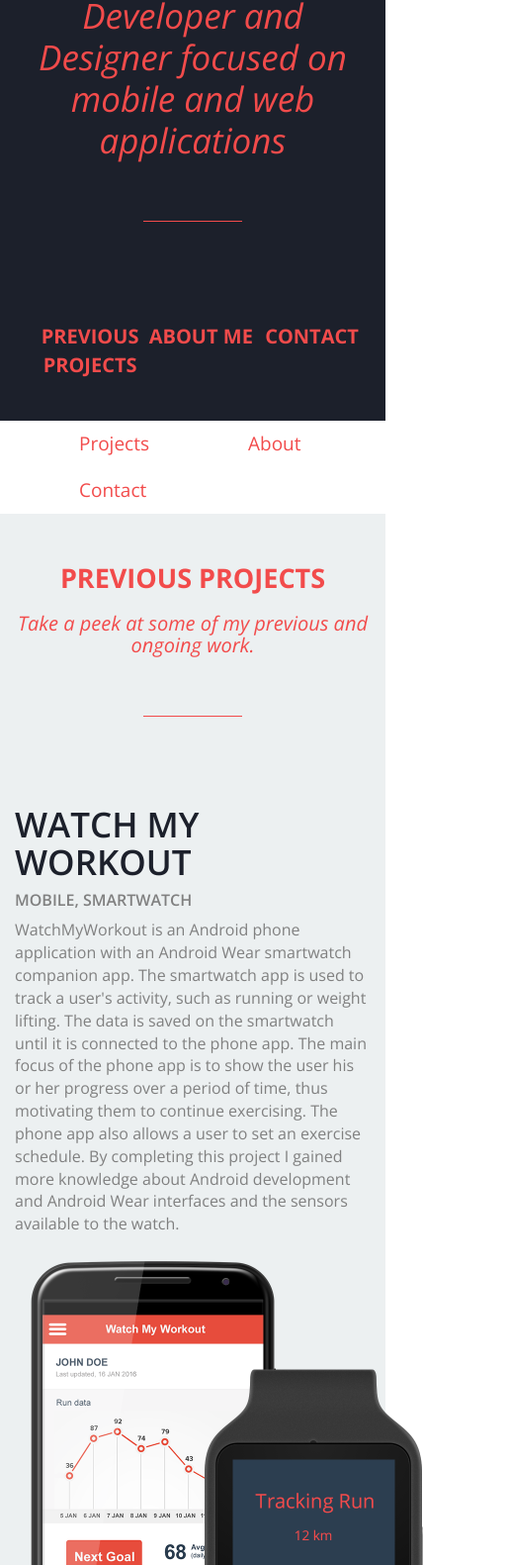
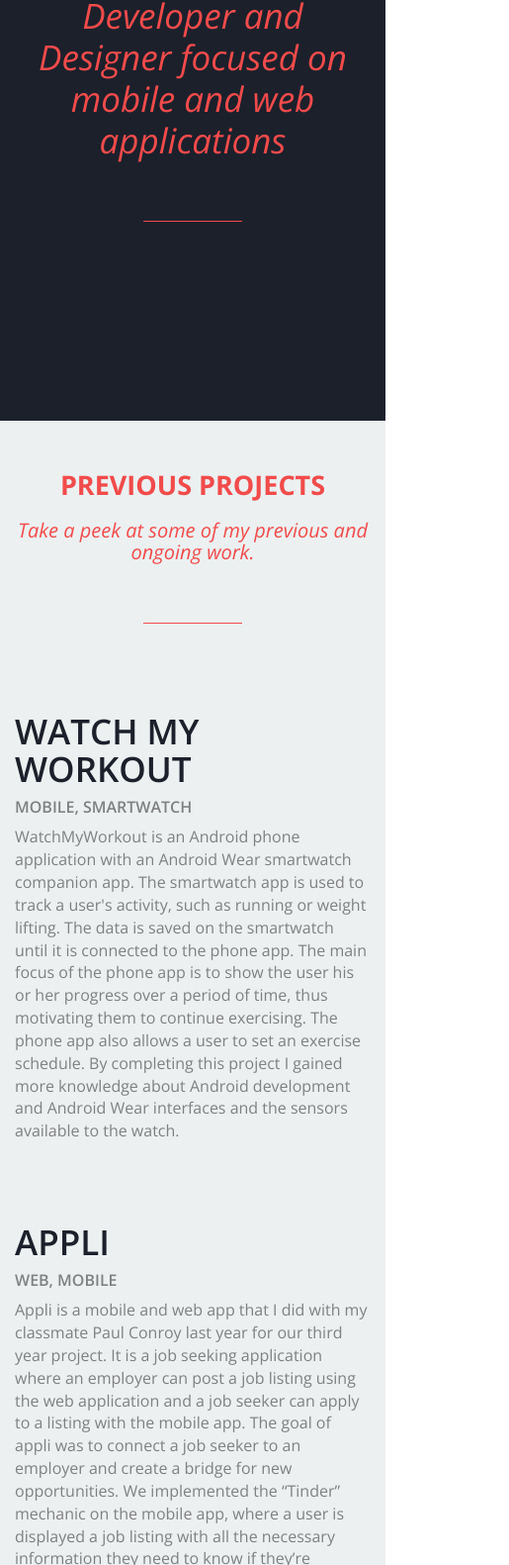
Before and after one commit to adamgeraghty/adamgeraghty.github.io, a plain HTML site: page index.html in a window 390 px wide. Shown: the part 419-2000 px from the top of the page at 99% size, 515 px wide, since content can reach past the window. Drawn offline with nearby package versions, Linux system fonts and the light colour scheme.

Commit message:
Begun Responsive design

```diff
--- a/index.html
+++ b/index.html
@@ -42,7 +42,7 @@
       <div class="row"> <!-- wrong nav -->
         <div class="col-sm-8 col-sm-offset-2">
           <div id="top-nav" class="fade-in">
-            <ul>
+            <ul class=" hidden-sm hidden-xs">
               <li class="top-nav-item"><a href="#projects">Previous Projects</a></li>
               <li class="top-nav-item"><a href="#about">About me</a></li>
               <li class="top-nav-item"><a href="#contact">Contact</a></li>
@@ -58,10 +58,10 @@
       </div>
     </section>
 
-    <div class="container follow nav-color">
+    <div class="container follow nav-color hidden-sm hidden-xs">
       <div class="row">
         <div id="nav-bar col-sm-12">
-          <ul class="nav col-sm-5 col-sm-offset-7">
+          <ul class="nav col-sm-5 col-sm-offset-7 ">
             <li class="nav-item"><a href="#projects">Projects</a></li>
             <li class="nav-item"><a href="#about">About</a></li>
             <li class="nav-item"><a href="#contact">Contact</a></li>
@@ -92,7 +92,7 @@
             <p class="project-content">WatchMyWorkout is an Android phone application with an Android Wear smartwatch companion app. The smartwatch app is used to track a user's activity, such as running or weight lifting. The data is saved on the smartwatch until it is connected to the phone app. The main focus of the phone app is to show the user his or her progress over a period of time, thus motivating them to continue exercising. The phone app also allows a user to set an exercise schedule. By completing this project I gained more knowledge about Android development and Android Wear interfaces and the sensors available to the watch.</p>
           </div>
           <div class="col-md-5 col-md-offset-1">
-            <img src="img/watchmyworkout.png" width="500" height="500" alt="">
+            <img src="img/watchmyworkout.png" class="hidden-sm hidden-xs" width="500" height="500" alt="">
           </div>
         </div>
 
@@ -100,7 +100,7 @@
 
         <div class="row">
           <div class="col-md-6">
-            <img class="pull-right large-image" src="img/appli.png" alt="">
+            <img class="pull-right large-image hidden-sm hidden-xs" src="img/appli.png" alt="">
           </div>
           <div class="col-md-5 ">
             <h3 class="project-title">Appli</h3>
@@ -118,7 +118,7 @@
             <p class="project-content">In order to help me learn Angular I have decided to make an application that will link into Facebook. The app will asynchronously retrieve data and updates from the user’s Facebook profile and display it on screen. I’m hoping to create a dashboard type of interface with posts, updates, messages and notifications all having their own sections. With further developments and with greater understanding of Angular in the future I may add other social media’s to this dashboard such as twitter or Instagram. A user could be able to view all updates on the one dashbord, or separate them out to only see twitter for example.</p>
           </div>
           <div class="col-md-5 col-md-offset-1">
-            <img src="img/angubook.png" width="500" height="500" alt="">
+            <img src="img/angubook.png" class="hidden-sm hidden-xs" width="500" height="500" alt="">
           </div>
         </div>
       </div>
```
Also changed, not shown: Inspiration and reference document.txt (added), img/skills.png (deleted).
